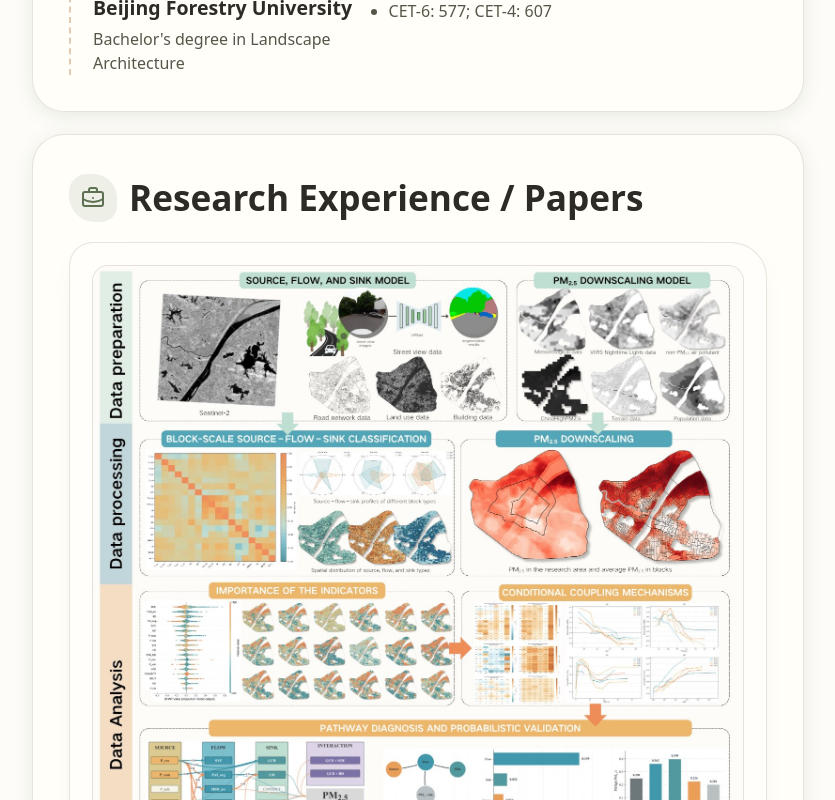
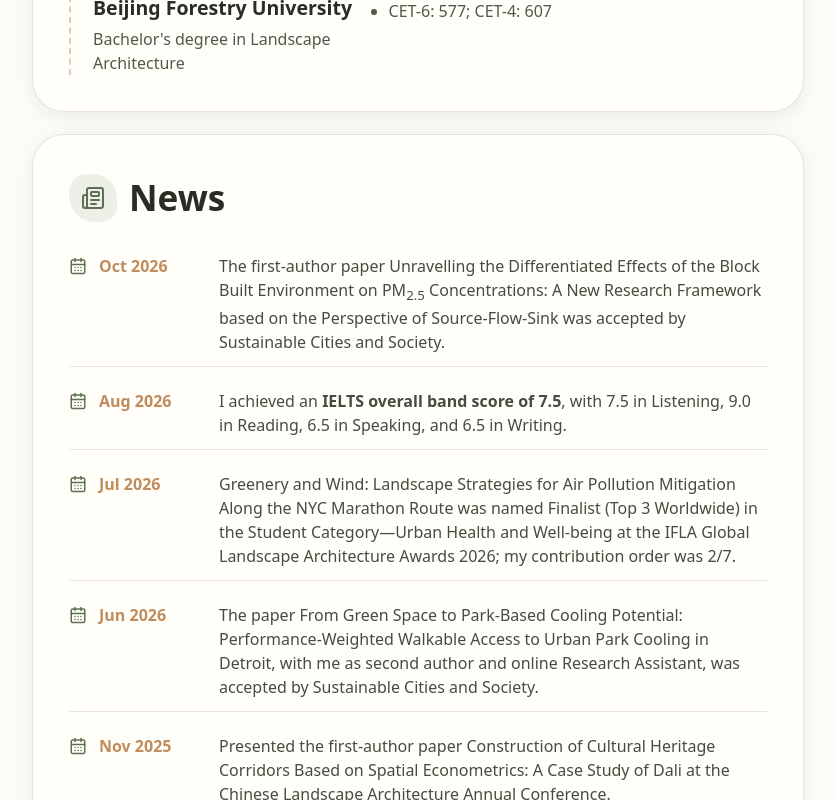
Before and after one commit to yuyanchen1010/yuyanchen1010.github.io, a React (Vite) app in the folder project/: page / in a window 1280 px wide. Shown: the part 1180-1980 px from the top of the page, without its empty margins (396-1231 px from the left). Built offline with nearby package versions, Linux system fonts and the light colour scheme.

Commit message:
Move news section after education

```diff
--- a/project/src/main.tsx
+++ b/project/src/main.tsx
@@ -179,12 +179,12 @@ function HomePage({ site }: { language: Language; site: SiteContent }) {
 
       <TextSection icon={<Microscope />} title={site.sections.about} paragraphs={site.about.short} />
       <EducationSection title={site.sections.education} education={site.education} />
+      <NewsSection title={site.sections.news} news={site.news} />
       <CardSection icon={<BriefcaseBusiness />} title={site.sections.projects} items={site.projects} id="projects" />
       <CardSection icon={<BookOpen />} title={site.sections.academic} items={[...site.academicExperience, ...site.activities]} />
       <CardSection icon={<Microscope />} title={site.sections.funds} items={site.funds} />
       <CardSection icon={<Award />} title={site.sections.awards} items={site.awards} />
       <CardSection icon={<Palette />} title={site.sections.works} items={site.works} />
-      <NewsSection title={site.sections.news} news={site.news} />
       <ContactSection site={site} />
     </>
   );
```
